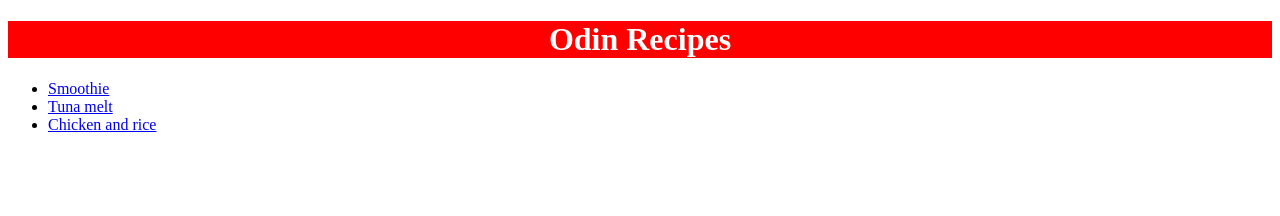
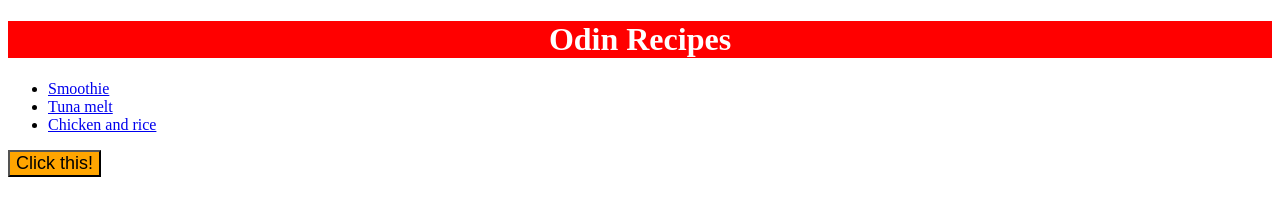
Before and after one commit to DonovanGuest/odin-recipes, a plain HTML site: page index.html in a window 1280 px wide. Drawn offline with Linux system fonts and the light colour scheme.

Commit message:
added inline button on index

```diff
--- a/index.html
+++ b/index.html
@@ -15,5 +15,6 @@
         <li> <a href="./recipes/tunamelt.html">Tuna melt</a> </li>
         <li> <a href="./recipes/chickenandrice.html">Chicken and rice</a> </li>
     </ul>
+    <button style="color: black; background-color: orange; font-size: 18px;">Click this!</button>
 </body>
 </html>
```
